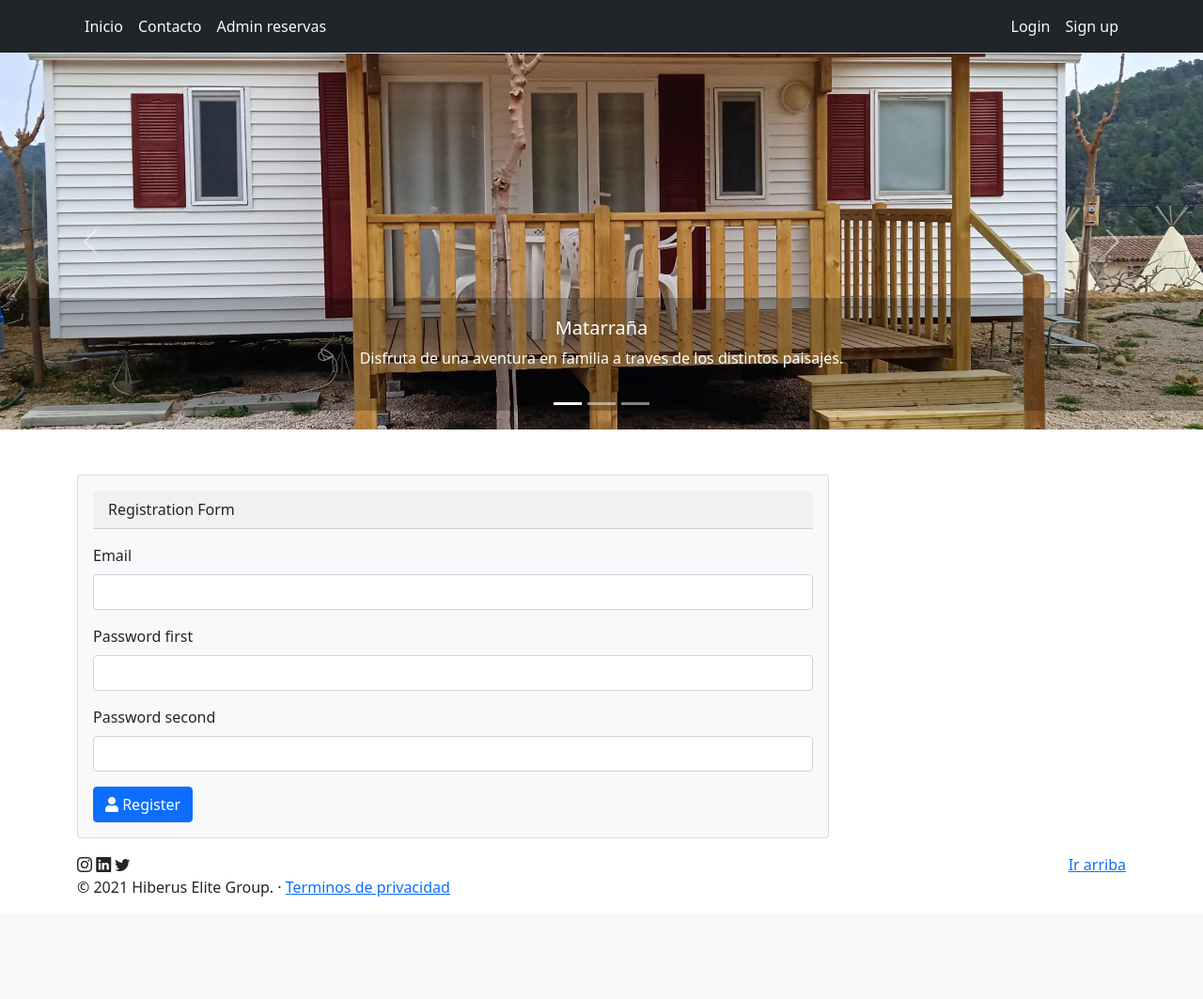
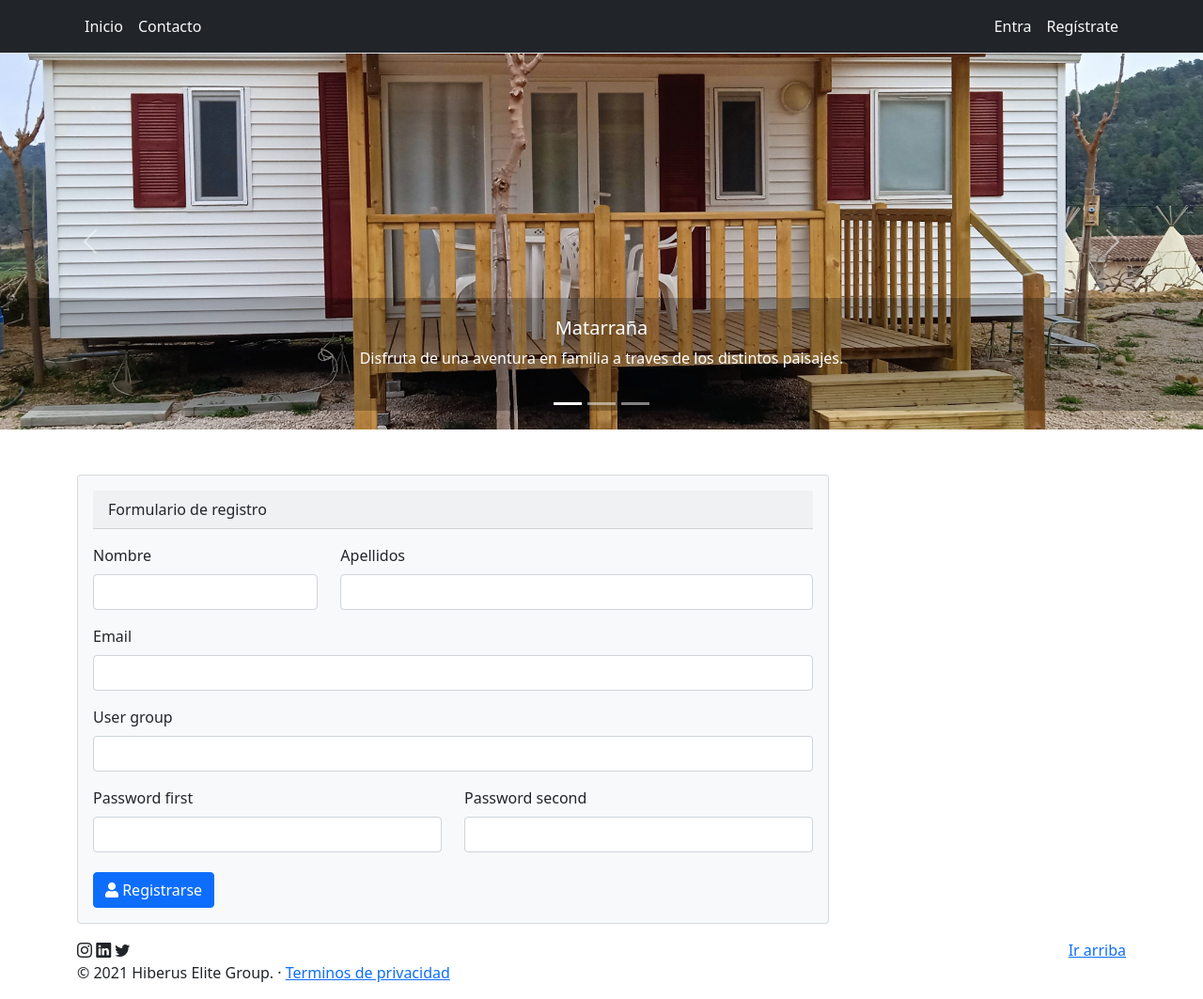
Before and after one commit to rubenbitrian/reservas, a Symfony app: template templates/registration/index.html.twig in a window 1280 px wide. Shown: the whole page at 94% size. Before the commit the page ends 954 px from the top, so only its background shows below. Run offline with Twig, Linux system fonts and the light colour scheme; the template is opened without the code that fills it, so the values that code supplies are empty; form fields are guessed from the names that the template uses; some libraries are stand-ins or nearby versions.

Commit message:
Implementado: -Login a pantalla de admin. -Login a principal para usuario sin privilegios. -Botón de desconexión. -Formulario de registro de usuario. -Listado de usuarios en el admin para el CRUD.
Habilitados los redireccionamientos del sidebar.

```diff
--- a/src/Controller/RegistrationController.php
+++ b/src/Controller/RegistrationController.php
@@ -23,7 +23,7 @@ class RegistrationController extends AbstractController
     /**
      * @Route("/registration", name="registration")
      */
-    public function index(Request $request, GuardAuthenticatorHandler $guardHandler,  AuthenticatorInterface $authenticator)
+    public function index(Request $request)
     {
         $user = new User();
 
@@ -42,13 +42,14 @@ class RegistrationController extends AbstractController
             $em = $this->getDoctrine()->getManager();
             $em->persist($user);
             $em->flush();
-
+            /*
             return $guardHandler->authenticateUserAndHandleSuccess(
                 $user,
                 $request,
                 $authenticator,
                 'main' // firewall name in security.yaml
             );
+            */
 
             return $this->redirectToRoute('app_login');
         }
--- a/templates/includes/admin/sidebar.html.twig
+++ b/templates/includes/admin/sidebar.html.twig
@@ -22,11 +22,7 @@
                     <i class="fs-4 text-white bi-stoplights"></i> <span class="ms-1 d-none text-white d-sm-inline">Estados</span> </a>
             </li>
             <li>
-<<<<<<< HEAD
                 <a href="{{ path('admon_usuarios') }}" class="nav-link px-0 align-middle">
-=======
-                <a href="{#{ path('admon_usuarios') }#}" class="nav-link px-0 align-middle">
->>>>>>> 13b23787230098c254e3de7624a9c5689392627b
                     <i class="fs-4 text-white bi-person"></i> <span class="ms-1 d-none text-white d-sm-inline">Usuarios</span> </a>
             </li>
             <li>
@@ -45,7 +41,7 @@
                 <li>
                     <hr class="dropdown-divider">
                 </li>
-                <li><a class="dropdown-item" href="{# { path('logout') }#}">Salir</a></li>
+                <li><a class="dropdown-item" href="{{ path('app_logout') }}">Salir</a></li>
             </ul>
         </div>
     </div>
--- a/templates/includes/header.html.twig
+++ b/templates/includes/header.html.twig
@@ -3,11 +3,17 @@
       <ul class="nav me-auto">
         <li class="nav-item"><a href="/" class="nav-link link-light px-2 active" aria-current="page">Inicio</a></li>
         <li class="nav-item"><a href="#" class="nav-link link-light px-2">Contacto</a></li>
-                <li class="nav-item"><a href="#" class="nav-link link-light px-2">Admin reservas</a></li>
+        {% if is_granted('ROLE_ADMIN') %}
+                <li class="nav-item"><a href="{{ path('admon_mobilhome') }}" class="nav-link link-light px-2">Admin reservas</a></li>
+        {% endif %}
       </ul>
       <ul class="nav">
-        <li class="nav-item"><a href="#" class="nav-link link-light px-2">Login</a></li>
-        <li class="nav-item"><a href="#" class="nav-link link-light px-2">Sign up</a></li>
+      {% if not (is_granted('ROLE_ADMIN') or is_granted('ROLE_USER')) %}
+        <li class="nav-item"><a href="{{ path('app_login') }}" class="nav-link link-light px-2">Entra</a></li>
+        <li class="nav-item"><a href="{{ path('registration') }}" class="nav-link link-light px-2">Regístrate</a></li>
+      {% else %}
+        <li class="nav-item"><a href="{{ path('app_logout') }}" class="nav-link link-light px-2">Desconectarse</a></li>
+      {% endif %}
       </ul>
     </div>
 </nav>
--- a/templates/registration/index.html.twig
+++ b/templates/registration/index.html.twig
@@ -8,21 +8,30 @@
     <div class="col-md-10 ml-md-auto">
       <div class="card bg-light mb-3 mt-5" style="width: 800px">
         <div class="card-body">
-          <div class="card-header mb-3">Registration Form</div>
+          <div class="card-header mb-3">Formulario de registro</div>
           {{ form_start(form) }}
+          <div class="row">
+            <div class="col-4">
+              {{ form_row(form.nombre, {'attr': {'class': 'form-control'}}) }}
+            </div>
+            <div class="col-8">
+              {{ form_row(form.apellidos, {'attr': {'class': 'form-control'}}) }}
+            </div>
+          </div>
           <div class="form_group">
             <div class="col-md-12 mb-3">
               {{ form_row(form.email, {'attr': {'class': 'form-control'}}) }}
             </div>
+            <div class="col-md-12 mb-3">
+              {{ form_row(form.user_group, {'attr': {'class': 'form-control'}}) }}
+            </div>
           </div>
-          <div class="form_group">
-            <div class="col-md-12 mb-3">
+          <div class="row">
+            <div class="col-6">
               {{ form_row(form.password.first, {'attr': {'class':
               'form-control'}}) }}
             </div>
-          </div>
-          <div class="form_group">
-            <div class="col-md-12 mb-3">
+            <div class="col-6">
               {{ form_row(form.password.second, {'attr': {'class':
               'form-control'}}) }}
             </div>
@@ -30,7 +39,7 @@
           <div class="form-group">
             <div class="col-md-8 col-md-offset-4" style="margin-top:5px;">
               <button type="submit" class="btn btn-primary">
-                <i class="fa fa-btn fa-user"></i> Register
+                <i class="fa fa-btn fa-user"></i> Registrarse
               </button>
             </div>
           </div>
```
Also changed, not shown: src/Controller/SecurityController.php (+22 -1 lines), src/Controller/UserController.php (+14 -0 lines), src/Entity/User.php (+4 -4 lines), src/Form/UserType.php (+7 -0 lines), src/Security/LoginFormAuthenticator.php (+33 -3 lines), templates/user/index.html.twig (+10 -3 lines), 3 other files.
